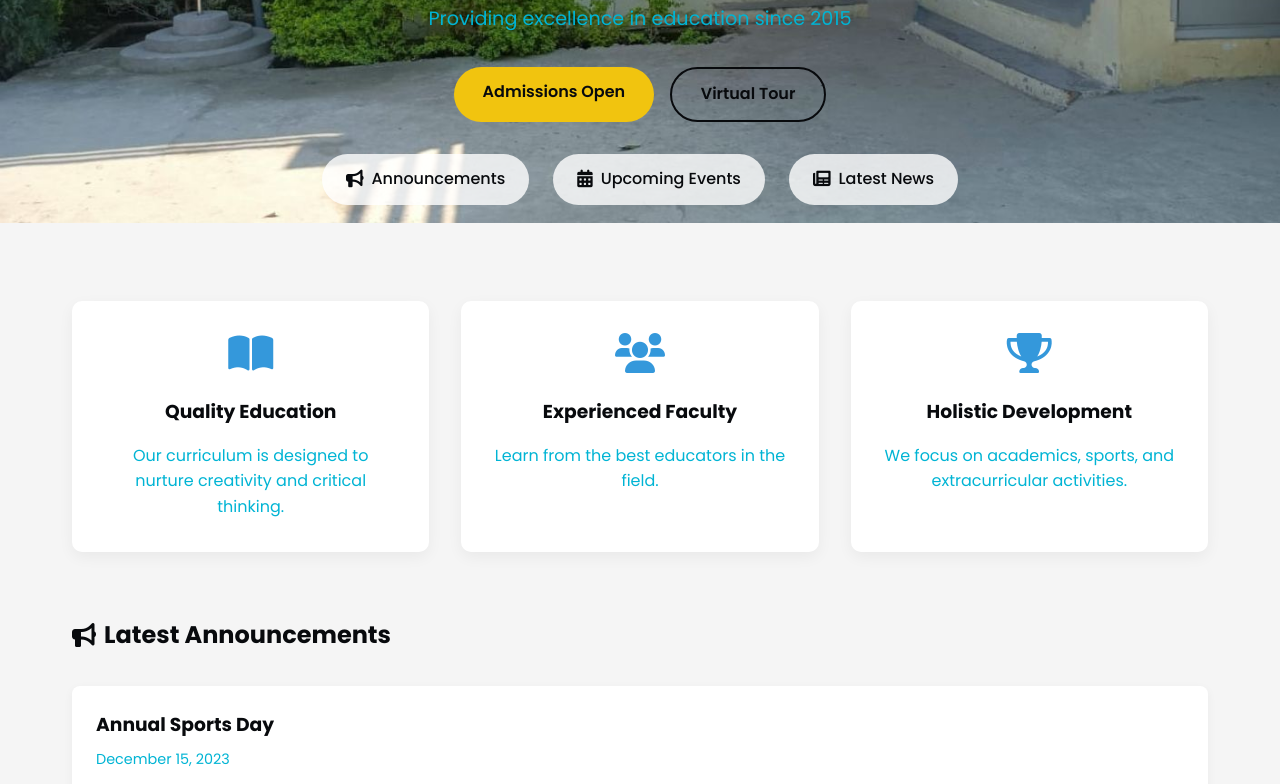
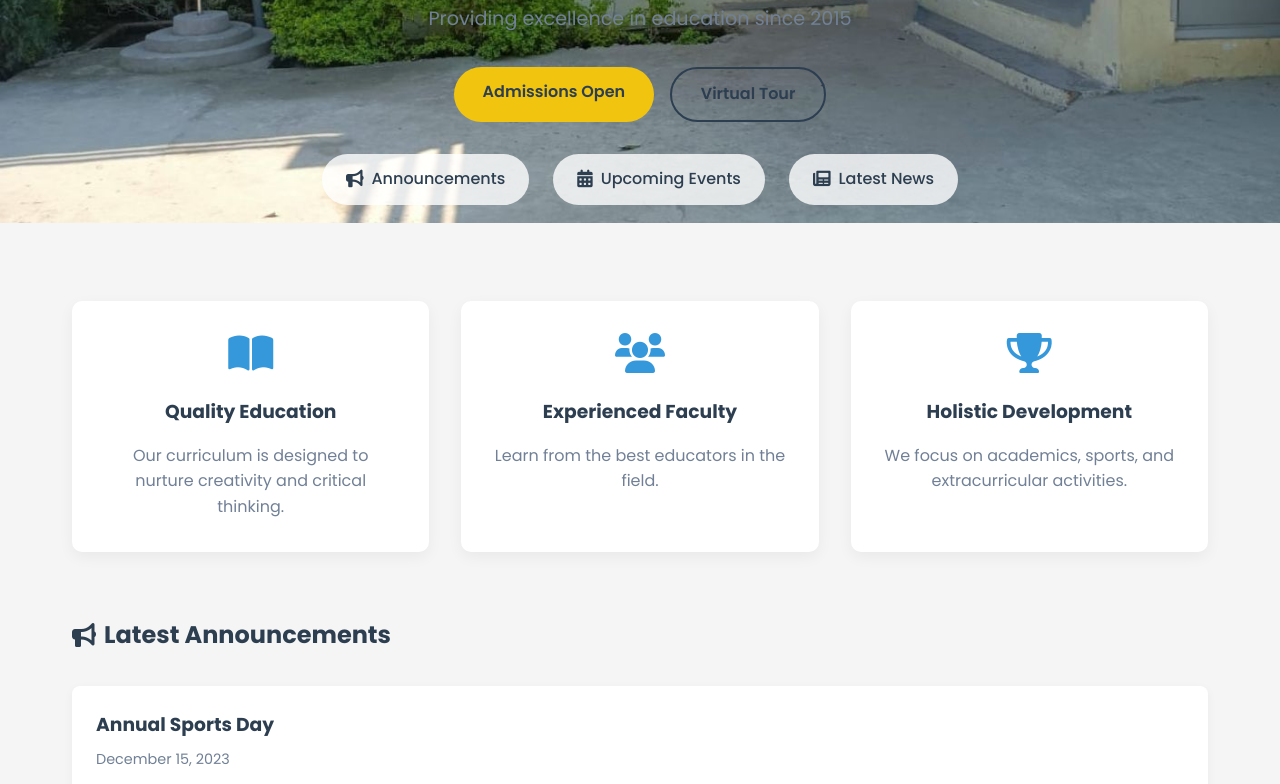
Before and after one commit to Avadhesh2002/School-Website, a plain HTML site: page index.html in a window 1280 px wide. Shown: the part 577-1361 px from the top of the page. Drawn offline with Linux system fonts and the light colour scheme.

Commit message:
Update styles.css

```diff
--- a/styles.css
+++ b/styles.css
@@ -1,12 +1,12 @@
 /* General Styles */
 :root {
-    --primary-color: #080a0d;
+    --primary-color: #2c3e50;
     --primary-light: #3498db;
     --accent-color: #f1c40f;
     --accent-dark: #e67e22;
     --dark-color: #2d3748;
     --light-color: #f4f4f9;
-    --gray-color: #00b4d4;
+    --gray-color: #718096;
     --light-gray: #e2e8f0;
     --mobile-breakpoint: 768px;
     --tablet-breakpoint: 992px;
```
